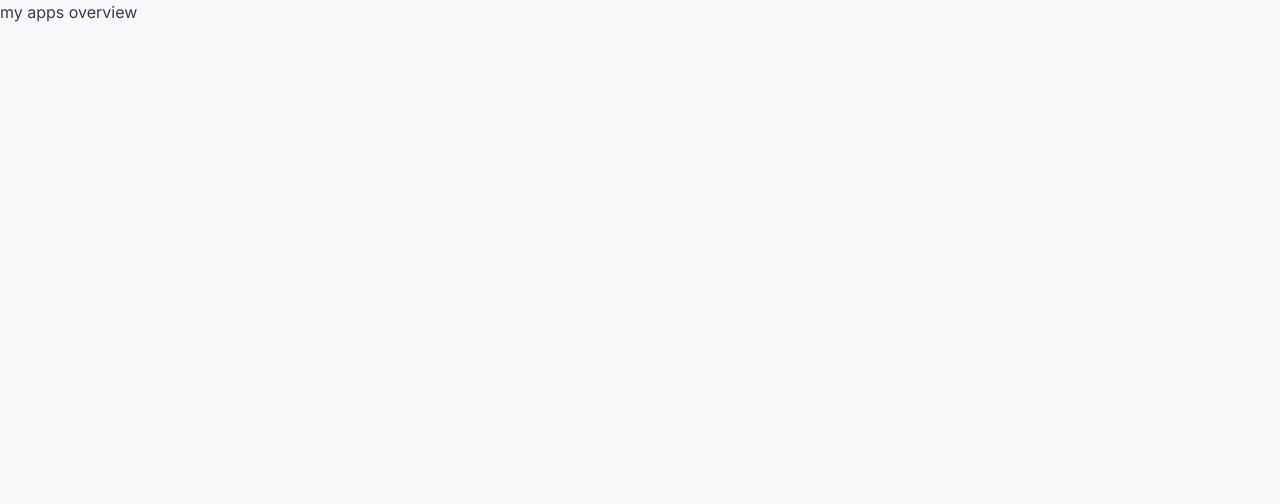
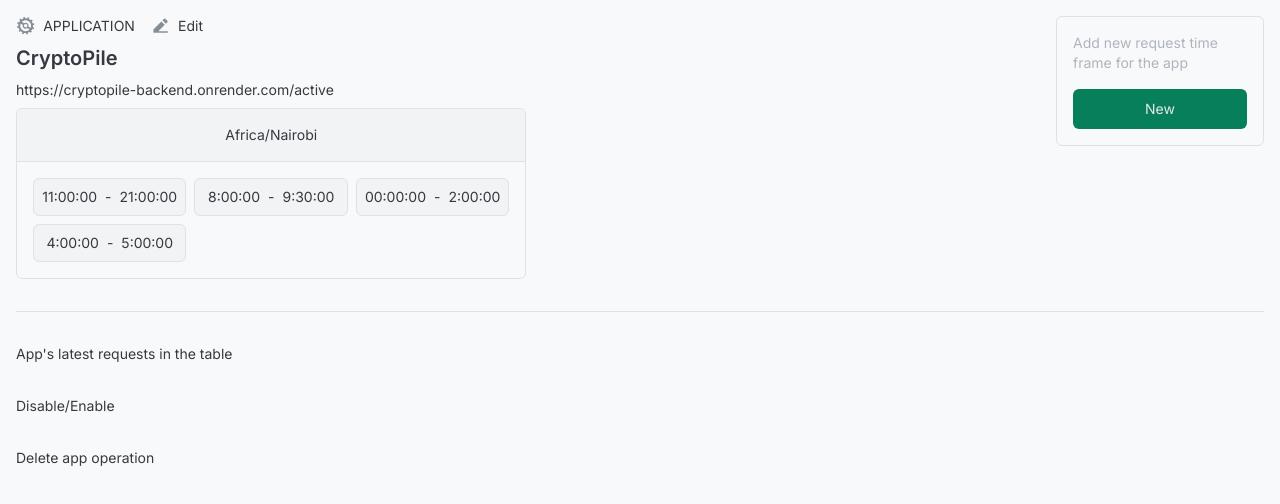
Before and after one commit to Tibz-Dankan/appcrons-web, a Next.js app: page /app in a window 1280 px wide. Shown: the top 504 px of the page. Built offline with nearby package versions, Linux system fonts and the light colour scheme; no server answers.

Commit message:
feat: define layout of app's basic info

```diff
--- a/src/app/app/page.tsx
+++ b/src/app/app/page.tsx
@@ -1,5 +1,80 @@
+"use client";
 import React from "react";
+import { IconContext } from "react-icons";
+import { GiPokecog } from "react-icons/gi";
+import { RiEdit2Fill } from "react-icons/ri";
+import Link from "next/link";
+import { RequestTimeRangeCard } from "@/app/request/requestTimeRangeCard";
+import apps from "@/app/app/data/apps.json";
+import { PostRequestTimeRange } from "@/app/request/postRequestTimeRange";
 
-export default function myApps() {
-  return <div>my apps overview</div>;
+export default function MyApp() {
+  // TODO: Fetch app data based on the id from the url
+  // TODO: To dynamically change the icon color basing on the theme
+  // TODO: To apply the application name in the favicon
+
+  const app = apps.apps[1];
+
+  return (
+    <div className="p-4 space-y-8 text-sm">
+      {/* Basic app info */}
+      <div
+        className="flex items-start justify-between gap-4
+        border-b-[1px] border-color-border-primary pb-8"
+      >
+        <div className="flex flex-col items-start justify-center">
+          <div className="w-40 flex items-center justify-between gap-4">
+            <p className="flex items-center gap-2">
+              <span>
+                <IconContext.Provider
+                  value={{
+                    size: "1.2rem",
+                    color: "#868e96",
+                  }}
+                >
+                  <GiPokecog />
+                </IconContext.Provider>
+              </span>
+              <span className="text-sm uppercase">Application</span>
+            </p>
+            <p className="flex items-center gap-2 cursor-pointer">
+              <span>
+                <IconContext.Provider
+                  value={{
+                    size: "1.2rem",
+                    color: "#868e96",
+                  }}
+                >
+                  <RiEdit2Fill />
+                </IconContext.Provider>
+              </span>
+              <span className="text-sm">Edit</span>
+            </p>
+          </div>
+          <div className="flex flex-col justify-center gap-2 mt-2">
+            <p className="text-xl font-semibold">{app.name}</p>
+            <p>
+              <Link
+                href={`${app.url}`}
+                target="_blank"
+                rel="noopener noreferrer"
+              >
+                {app.url}
+              </Link>
+            </p>
+            <RequestTimeRangeCard requestTime={app.requestTimes} />
+          </div>
+        </div>
+        <div>
+          <PostRequestTimeRange appId={app.id} requestTime={app.requestTimes} />
+        </div>
+      </div>
+      {/* App Request Time paginated */}
+      <div>App's latest requests in the table</div>
+      {/* Disable/Enable App */}
+      <div>Disable/Enable</div>
+      {/* Delete app functionality */}
+      <div>Delete app operation</div>
+    </div>
+  );
 }
--- /dev/null
+++ b/src/app/request/postRequestTimeRange.tsx
@@ -0,0 +1,29 @@
+import { TRequestTime } from "@/types/app";
+import React from "react";
+import Button from "@/app/shared/button";
+
+interface PostRequestTimeRangeProps {
+  appId: string;
+  requestTime: TRequestTime[];
+}
+
+export const PostRequestTimeRange: React.FC<PostRequestTimeRangeProps> = (
+  props
+) => {
+  // TODO: validate existing requestTimes against the selected one
+  // TODO: make an api call to post new request time to the backend
+  // TODO: display time select elements in the modal
+  return (
+    <div>
+      <div
+        className="w-52 border-[1px] border-color-border-primary
+        rounded-md p-4 flex flex-col gap-4"
+      >
+        <p className="text-sm text-color-text-secondary">
+          Add new request time frame for the app
+        </p>
+        <Button label={"New"} type={"button"} />
+      </div>
+    </div>
+  );
+};
--- /dev/null
+++ b/src/app/request/requestTimeRangeCard.tsx
@@ -0,0 +1,37 @@
+import { TRequestTime } from "@/types/app";
+import React from "react";
+
+interface RequestTimeRangeCardProps {
+  requestTime: TRequestTime[];
+}
+
+export const RequestTimeRangeCard: React.FC<RequestTimeRangeCardProps> = (
+  props
+) => {
+  const requestTimeList = props.requestTime;
+  return (
+    <div className="border-[1px] border-color-border-primary rounded-md">
+      <div
+        className="border-b-[1px] border-color-border-primary p-4
+         bg-color-bg-secondary flex items-center justify-center rounded-t-md"
+      >
+        <span>{requestTimeList[0].timeZone}</span>
+      </div>
+      <div className="grid grid-cols-3 gap-2 p-4">
+        {requestTimeList.map((requestTime, index) => (
+          <p
+            key={index}
+            className="flex items-center justify-center gap-2
+            p-2 bg-color-bg-secondary border-[1px] border-color-border-primary
+            rounded-md"
+          >
+            {/* TO convert the time into 12 hour format */}
+            <span>{requestTime.start}</span>
+            <span>-</span>
+            <span>{requestTime.end}</span>
+          </p>
+        ))}
+      </div>
+    </div>
+  );
+};
--- a/src/types/app.ts
+++ b/src/types/app.ts
@@ -4,7 +4,7 @@
   accessToken: string;
 };
 
-type TRequest = {
+export type TRequest = {
   id: string;
   appId: string;
   statusCode: number;
@@ -14,7 +14,7 @@
   deletedAt: string | null;
 };
 
-type TRequestTime = {
+export type TRequestTime = {
   id: string;
   appId: string;
   start: string;
```
